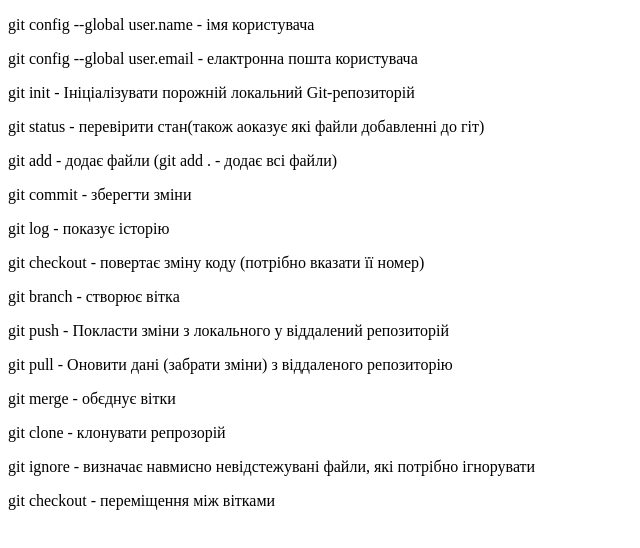
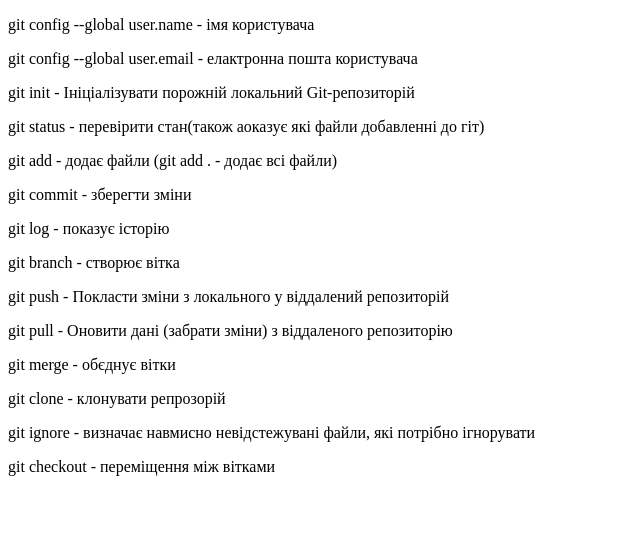
Before and after one commit to Absolyt777/Cursor-lessons, a plain HTML site: page Home_Worck_1/index.html in a window 1280 px wide. Shown: the whole page, without its empty margins (0-640 px from the left). Drawn offline with Linux system fonts and the light colour scheme.

Commit message:
index.html

```diff
--- a/Home_Worck_1/index.html
+++ b/Home_Worck_1/index.html
@@ -13,7 +13,6 @@
 <p>git add - додає файли (git add .  - додає всі файли)</p>
 <p>git commit - зберегти зміни</p>
 <p>git log - показує історію </p>
-<p>git checkout - повертає зміну коду (потрібно вказати її номер)</p>
 <p>git branch - створює вітка</p>
 <p>git push - Покласти зміни з локального у віддалений репозиторій</p>
 <p>git pull - Оновити дані (забрати зміни) з віддаленого репозиторію </p>
```
